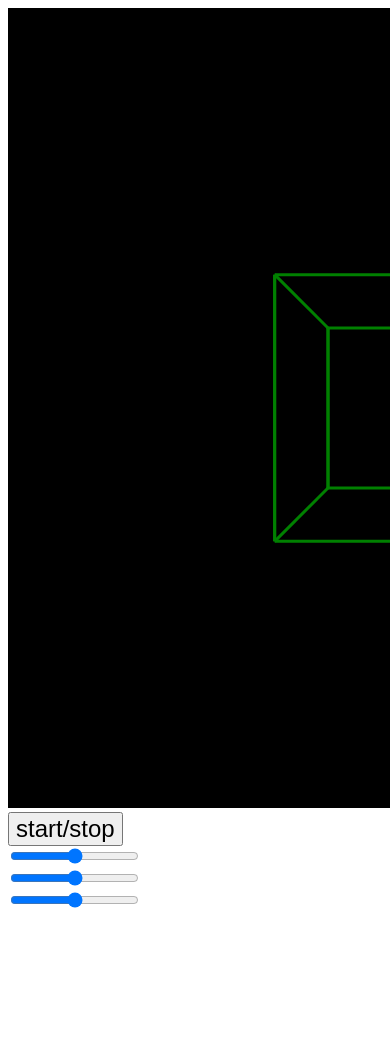
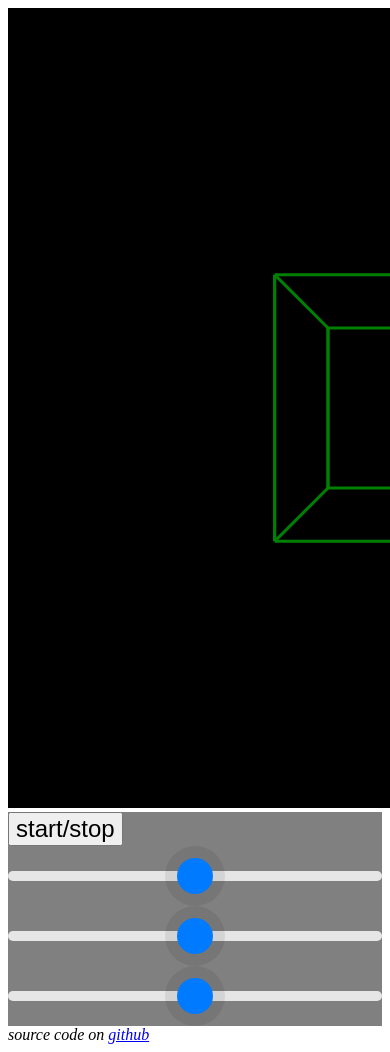
Before and after one commit to TheSkibb/mysterious-3d-formula, a plain HTML site: page index.html in a window 390 px wide. Shown: the top 1052 px of the page. Before the commit the page ends 920 px from the top, so only its background shows below. Drawn offline with Linux system fonts and the light colour scheme.

Commit message:
better styling for mobile

```diff
--- a/index.html
+++ b/index.html
@@ -1,13 +1,12 @@
 <!DOCTYPE html>
+<head>
+    <link rel="stylesheet" href="styles.css">
+</head>
 
 <style>
-    body{
-    }
-    button{
-        font-size: 150%;
-    }
 </style>
 <body>
+    <div id="wrapper">
         <canvas id="game"></canvas>
 
         <div id="controls">
@@ -18,6 +17,8 @@
             <br>
             <input
                 id="rotateXInp"
+                class="rangeInp"
+                width="800"
                 type="range"
                 min="0"
                 max="600"
@@ -25,6 +26,7 @@
             <br>
             <input
                 id="rotateYInp"
+                class="rangeInp"
                 type="range"
                 min="0"
                 max="600"
@@ -32,11 +34,16 @@
             <br>
             <input
                 id="rotateZInp"
+                class="rangeInp"
                 type="range"
                 min="0"
                 max="600"
             >
         </div>
+    <div>
     <script src="index.js"></script>
 
 </body
+<footer>
+    <i>source code on <a href="https://github.com/TheSkibb/mysterious-3d-formula#">github</a></i>
+</footer>
--- /dev/null
+++ b/styles.css
@@ -0,0 +1,84 @@
+body{
+}
+button{
+    font-size: 150%;
+}
+#wrapper{
+    max-width:800px;
+}
+#controls{
+    background-color: grey;
+    width: 100%;
+}
+.rangeInp{
+    margin-left: 5%;
+    margin-right: 5%;
+    width:90%;
+    height: 50px;
+    touch-action: pan-x;
+}
+
+/*make thumb bigger on mobile*/
+input[type="range"] {
+  -webkit-appearance: none; /* removes native styling in WebKit */
+  appearance: none;
+  width: 100%;
+  height: 44px;             /* taller track so thumb fits and is easier to touch */
+  margin: 8px 0;
+  background: transparent;  /* we'll style the track separately */
+  touch-action: pan-x;      /* helps avoid gesture conflicts on some devices */
+  cursor: pointer;
+}
+
+/* Track (webkit) */
+input[type="range"]::-webkit-slider-runnable-track {
+  height: 10px;
+  background: #e6e6e6;
+  border-radius: 6px;
+}
+
+/* Track (Firefox) */
+input[type="range"]::-moz-range-track {
+  height: 10px;
+  background: #e6e6e6;
+  border-radius: 6px;
+}
+
+/* Thumb - WebKit (Chrome, Safari, Edge) */
+input[type="range"]::-webkit-slider-thumb {
+  -webkit-appearance: none;
+  width: 36px;              /* visible thumb size */
+  height: 36px;
+  border-radius: 50%;
+  background: #007bff;
+  border: none;
+  margin-top: -13px;        /* center thumb on the taller track: -(thumb/2 - track/2) */
+  box-shadow: 0 0 0 12px rgba(0,0,0,0.08); /* expands hit area visually */
+  transition: transform 120ms ease;
+}
+
+/* Thumb - Firefox */
+input[type="range"]::-moz-range-thumb {
+  width: 36px;
+  height: 36px;
+  border-radius: 50%;
+  background: #007bff;
+  border: none;
+  box-shadow: 0 0 0 12px rgba(0,0,0,0.08);
+}
+
+/* Thumb - IE/Edge (legacy) */
+input[type="range"]::-ms-thumb {
+  width: 36px;
+  height: 36px;
+  border-radius: 50%;
+  background: #007bff;
+  border: none;
+  box-shadow: 0 0 0 12px rgba(0,0,0,0.08);
+}
+
+/* Optional: enlarge thumb while dragging/touching */
+input[type="range"]:active::-webkit-slider-thumb,
+input[type="range"]:active::-moz-range-thumb {
+  transform: scale(1.15);
+}
```
Lines whose indentation alone changed are shown as unchanged.
